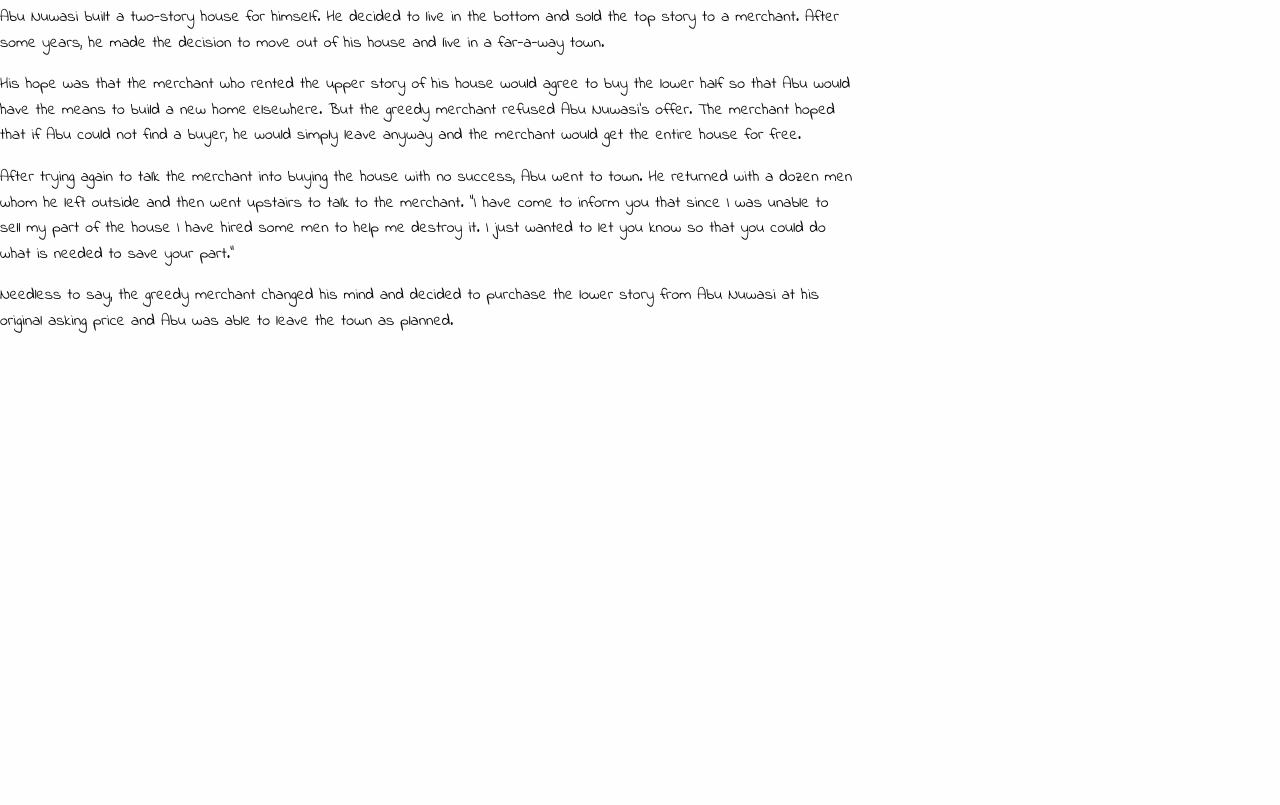
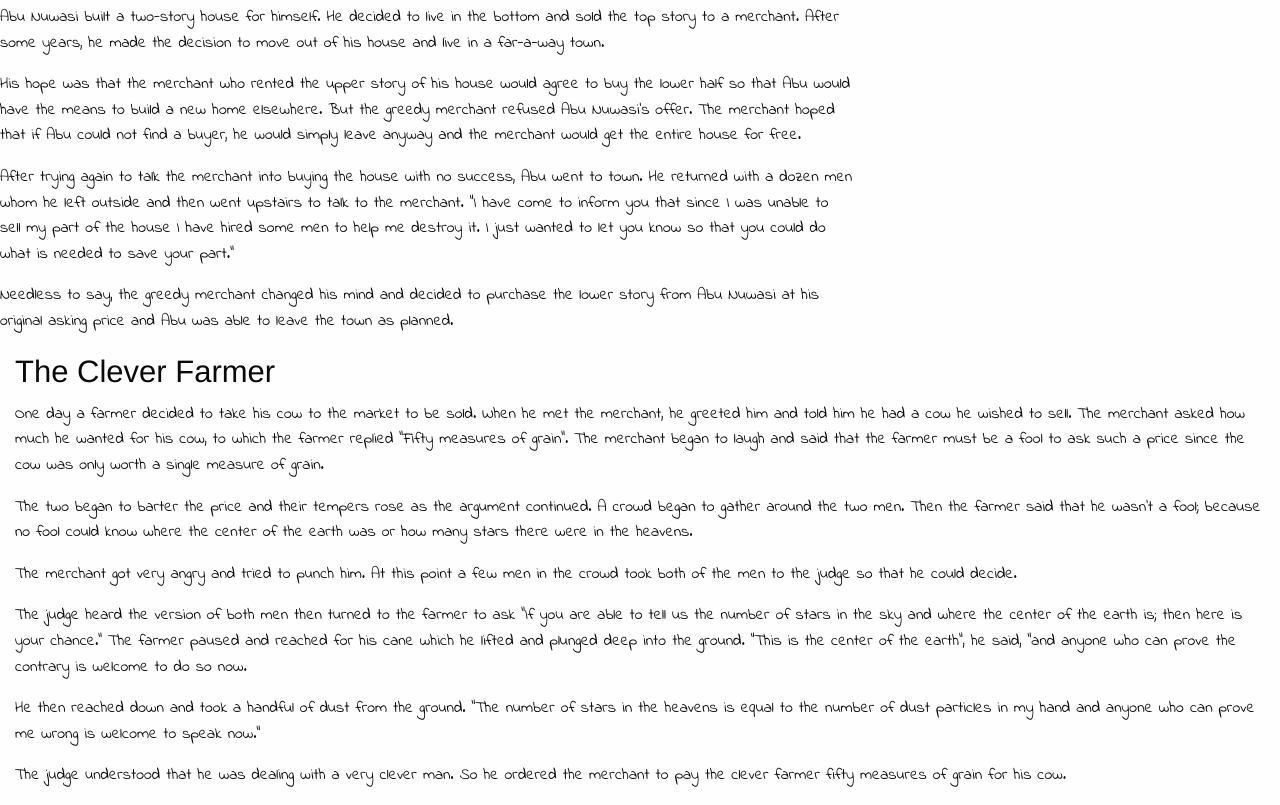
Before and after one commit to Kathure/african-tales-site, a plain HTML site: page index.html in a window 1280 px wide. Shown: the part 207-1012 px from the top of the page. Before the commit the page ends 800 px from the top, so only its background shows below. Drawn offline with Linux system fonts and the light colour scheme.

Commit message:
added second story

```diff
--- a/index.html
+++ b/index.html
@@ -49,6 +49,26 @@
             </div>
             <div class="large-2"></div>
         </div>
+        <div class="row columns">
+            <h3>The Clever Farmer</h3>
+            <p>
+                One day a farmer decided to take his cow to the market to be sold. When he met the merchant, he greeted him and told him he had a cow he wished to sell. The merchant asked how much he wanted for his cow, to which the farmer replied “Fifty measures of grain”. The merchant began to laugh and said that the farmer must be a fool to ask such a price since the cow was only worth a single measure of grain.
+            </p>
+            <p>
+                The two began to barter the price and their tempers rose as the argument continued. A crowd began to gather around the two men. Then the farmer said that he wasn’t a fool; because no fool could know where the center of the earth was or how many stars there were in the heavens.
+            </p>
+            <p>
+                The merchant got very angry and tried to punch him. At this point a few men in the crowd took both of the men to the judge so that he could decide.
+            </p>
+            <p>
+                The judge heard the version of both men then turned to the farmer to ask “If you are able to tell us the number of stars in the sky and where the center of the earth is; then here is your chance.” The farmer paused and reached for his cane which he lifted and plunged deep into the ground. “This is the center of the earth”, he said, “and anyone who can prove the contrary is welcome to do so now.</p>
+            <p>
+
+                He then reached down and took a handful of dust from the ground. “The number of stars in the heavens is equal to the number of dust particles in my hand and anyone who can prove me wrong is welcome to speak now.”</p>
+
+            <p>The judge understood that he was dealing with a very clever man. So he ordered the merchant to pay the clever farmer fifty measures of grain for his cow.
+            </p>
+        </div>
     </div>
 
     <script src="js/vendor/jquery.js"></script>
```
